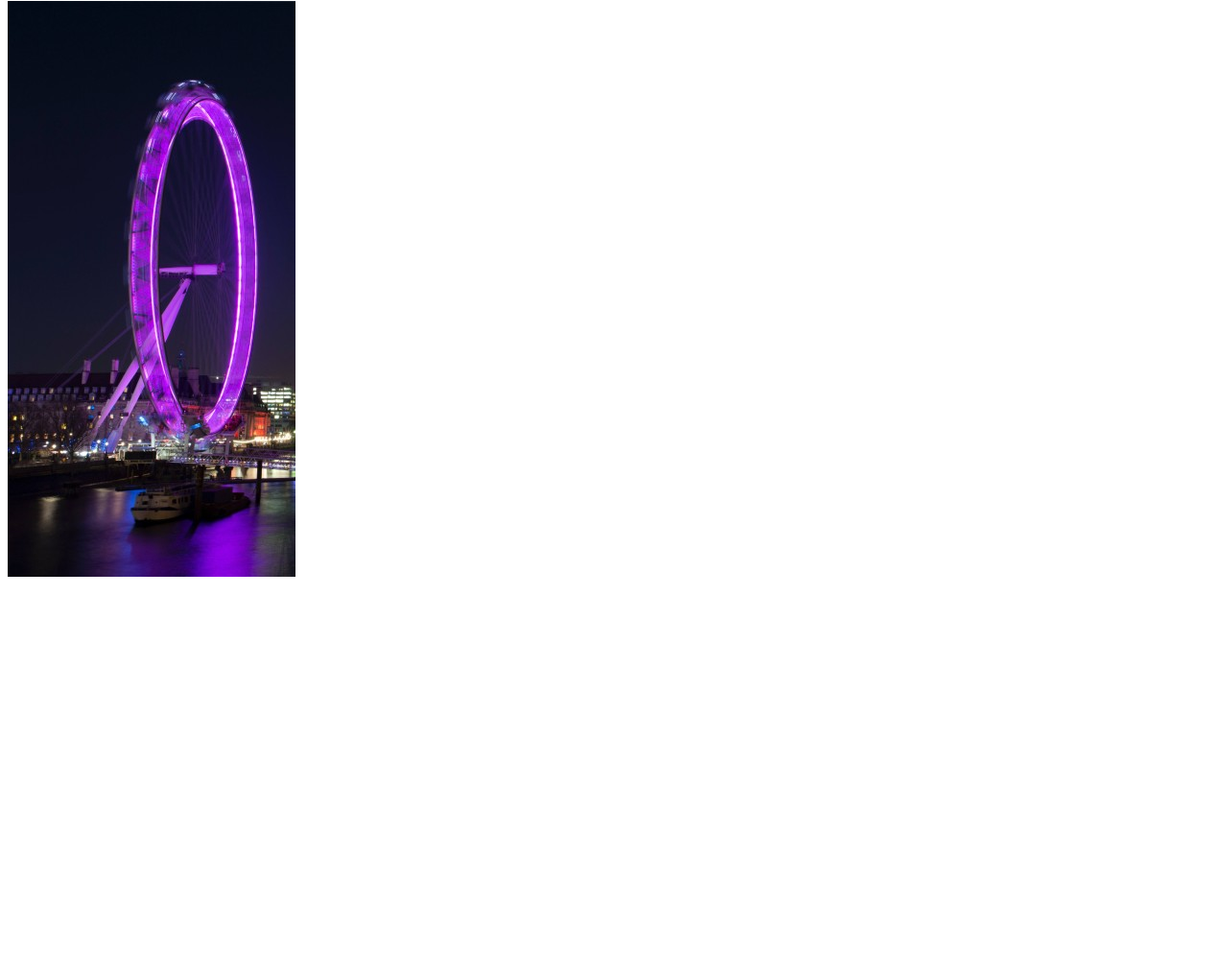
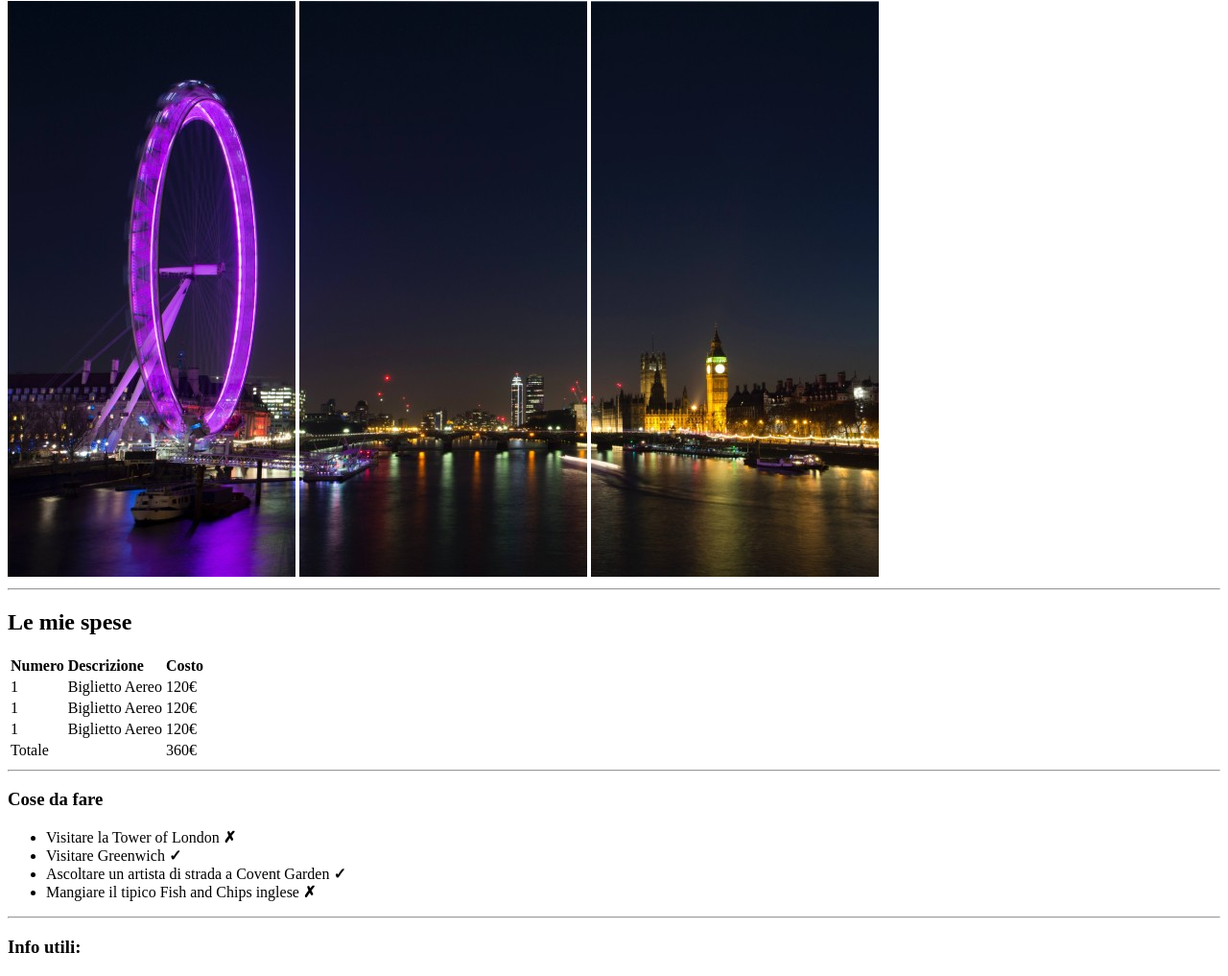
Before and after one commit to Mandrake091/html-london-trip, a plain HTML site: page index.html in a window 1280 px wide. Shown: the part 79-1096 px from the top of the page at 96% size. Before the commit the page ends 800 px from the top, so only its background shows below. Drawn offline with Linux system fonts and the light colour scheme.

Commit message:
index: Table + Things to do

```diff
--- a/index.html
+++ b/index.html
@@ -7,10 +7,54 @@
     <title>Viaggio a Londra</title>
 </head>
 <body>
+    <!--Intestazione + Immagini-->
     <header>
         <h1>Il mio Viaggio a Londra</h1>
         <img src="./img/pexels-bill-emrich-230794-0.jpg" alt="">
+        <img src="./img/pexels-bill-emrich-230794-1.jpg" alt="">
+        <img src="./img/pexels-bill-emrich-230794-2.jpg" alt="">
     </header>
+
+    <hr>
+
+    <h2>Le mie spese</h2>
+    <table>
+        <tr>
+          <td><strong>Numero</strong></td>
+          <td><strong>Descrizione</strong></td>
+          <td><strong>Costo</strong></td>
+            <tr>
+            <td>1</td>
+            <td>Biglietto Aereo</td>
+            <td>120€</td>
+            </tr>
+                <tr>
+                <td>1</td>
+                <td>Biglietto Aereo</td>
+                <td>120€</td>
+                </tr>
+                    <tr>
+                    <td>1</td>
+                    <td>Biglietto Aereo</td>
+                    <td>120€</td>
+                    </tr>
+                        <tr>
+                        <td>Totale</td>
+                        <td></td>
+                        <td>360€</td>
+                        </tr>
+    </table>
+<hr>
+<h3>Cose da fare</h3>
+<ul>
+    <li>Visitare la Tower of London <strong>&cross;</strong></li>
+    <li>Visitare Greenwich <strong>&check;</strong></li>
+    <li>Ascoltare un artista di strada a Covent Garden <strong>&check;</strong></li>
+    <li>Mangiare il tipico Fish and Chips inglese <strong>&cross;</strong></li>
+</ul>
+<hr>
+<h3>Info utili:</h3>
+
 
 </body>
 </html>
```
